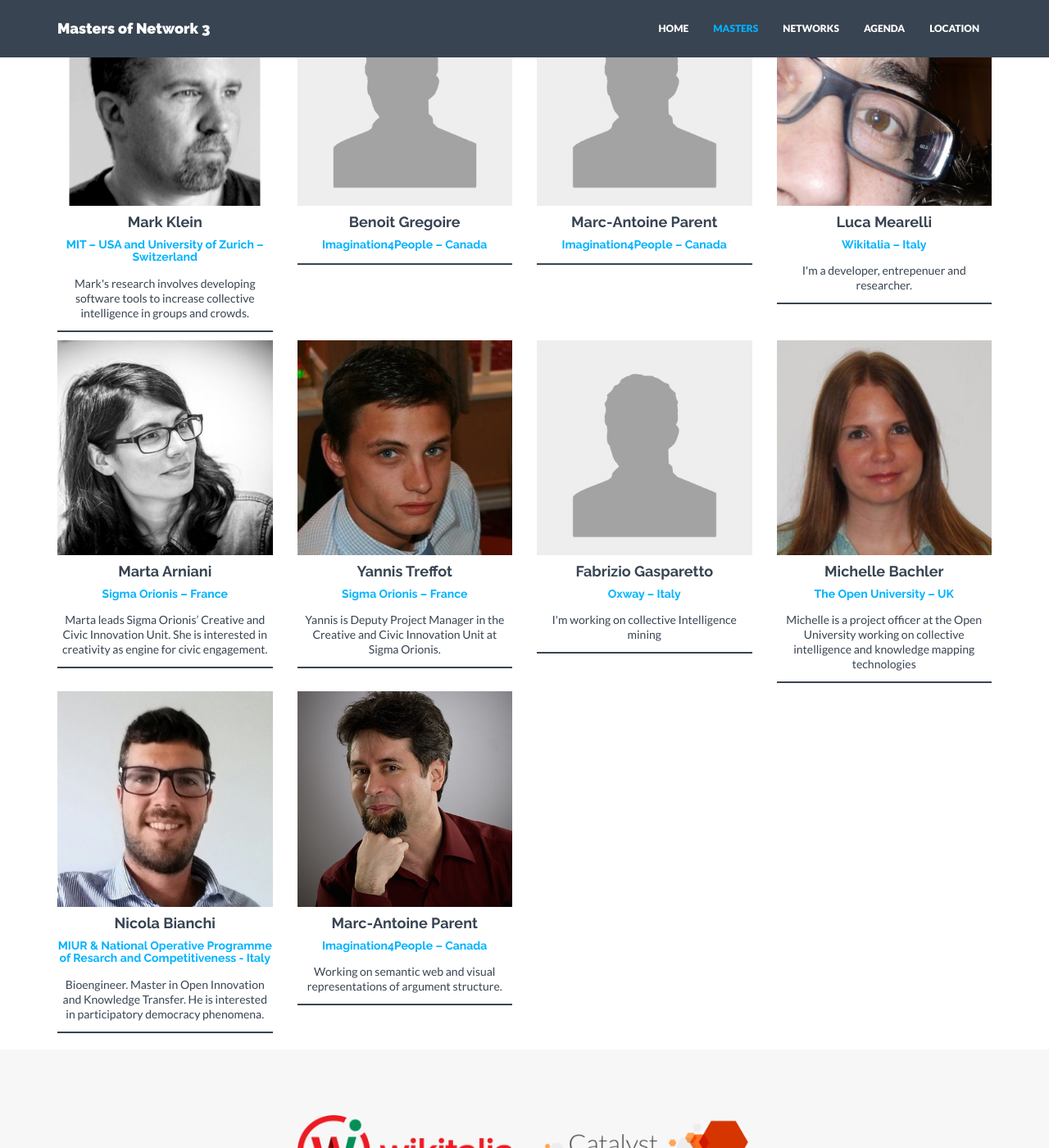
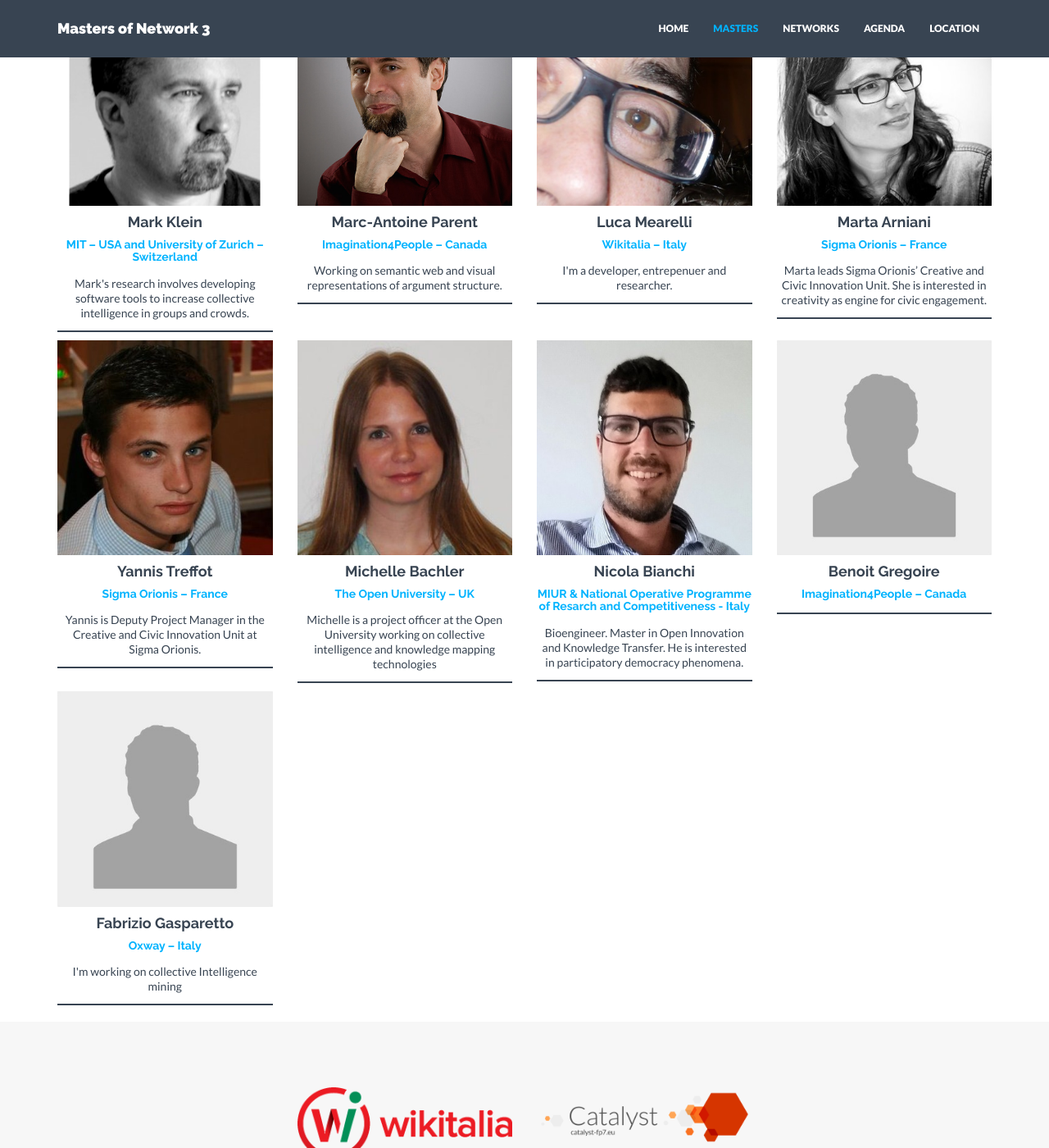
Before and after one commit to Wikitalia/MoN3, a Jekyll site: the page built from masters.html, in a window 1280 px wide and 1400 px high, scrolled down 2683 px. Shown: the whole window at 82% size. Built offline with Jekyll 4.4.1, drawn with Linux system fonts in a browser that asks for light colours; nearby versions of some CDN libraries; some of the changed lines change nothing that is shown; some of the changed text lies outside the part shown.

Commit message:
Altered the order of the Masters so that the people with no avatar appear at bottom

```diff
--- a/_config.yml
+++ b/_config.yml
@@ -71,14 +71,6 @@
       social:
         - title: link
           url: https://edgeryders.eu
-    - name: Rosa Strube
-      category: Community managers
-      position: "CCSCP – Germany"
-      text:
-      img: person.jpg
-      social:
-        - title: link
-          url: http://www.scp-centre.org/
     - name: Guy Melançon
       category: Network/Data Scientists
       position: "University of Bordeaux- France"
@@ -160,19 +152,11 @@
       social:
         - title: link
           url: http://cci.mit.edu/klein/
-    - name: Benoit Gregoire
-      category: Collective Intelligence researchers
-      position: "Imagination4People – Canada"
-      text:
-      img: person.jpg
-      social:
-        - title: link
-          url: http://imaginationforpeople.org/
     - name: Marc-Antoine Parent
       category: Collective Intelligence researchers
       position: "Imagination4People – Canada"
-      text:
-      img: person.jpg
+      text: Working on semantic web and visual representations of argument structure.
+      img: marc_antoine_parent.jpg
       social:
         - title: link
           url: http://imaginationforpeople.org/
@@ -206,14 +190,6 @@
       social:
         - title: link
           url: http://sigma-orionis.com/
-    - name: Fabrizio Gasparetto
-      category: Collective Intelligence researchers
-      position: "Oxway – Italy"
-      text: "I'm working on collective Intelligence mining"
-      img: person.jpg
-      social:
-        - title: link
-          url: https://oxway.co/
     - name: Michelle Bachler
       category: Collective Intelligence researchers
       position: "The Open University – UK"
@@ -256,14 +232,31 @@
       social:
         - title: link
           url: http://www.cineca.it/
-    - name: Marc-Antoine Parent
+    - name: Benoit Gregoire
       category: Collective Intelligence researchers
       position: "Imagination4People – Canada"
-      text: Working on semantic web and visual representations of argument structure.
-      img: marc_antoine_parent.jpg
+      text:
+      img: person.jpg
       social:
         - title: link
-          url: http://imaginationforpeople.org/en/
+          url: http://imaginationforpeople.org/
+    - name: Fabrizio Gasparetto
+      category: Collective Intelligence researchers
+      position: "Oxway – Italy"
+      text: "I'm working on collective Intelligence mining"
+      img: person.jpg
+      social:
+        - title: link
+          url: https://oxway.co/
+    - name: Rosa Strube
+      category: Community managers
+      position: "CCSCP – Germany"
+      text:
+      img: person.jpg
+      social:
+        - title: link
+          url: http://www.scp-centre.org/
+
 
 
 
```
